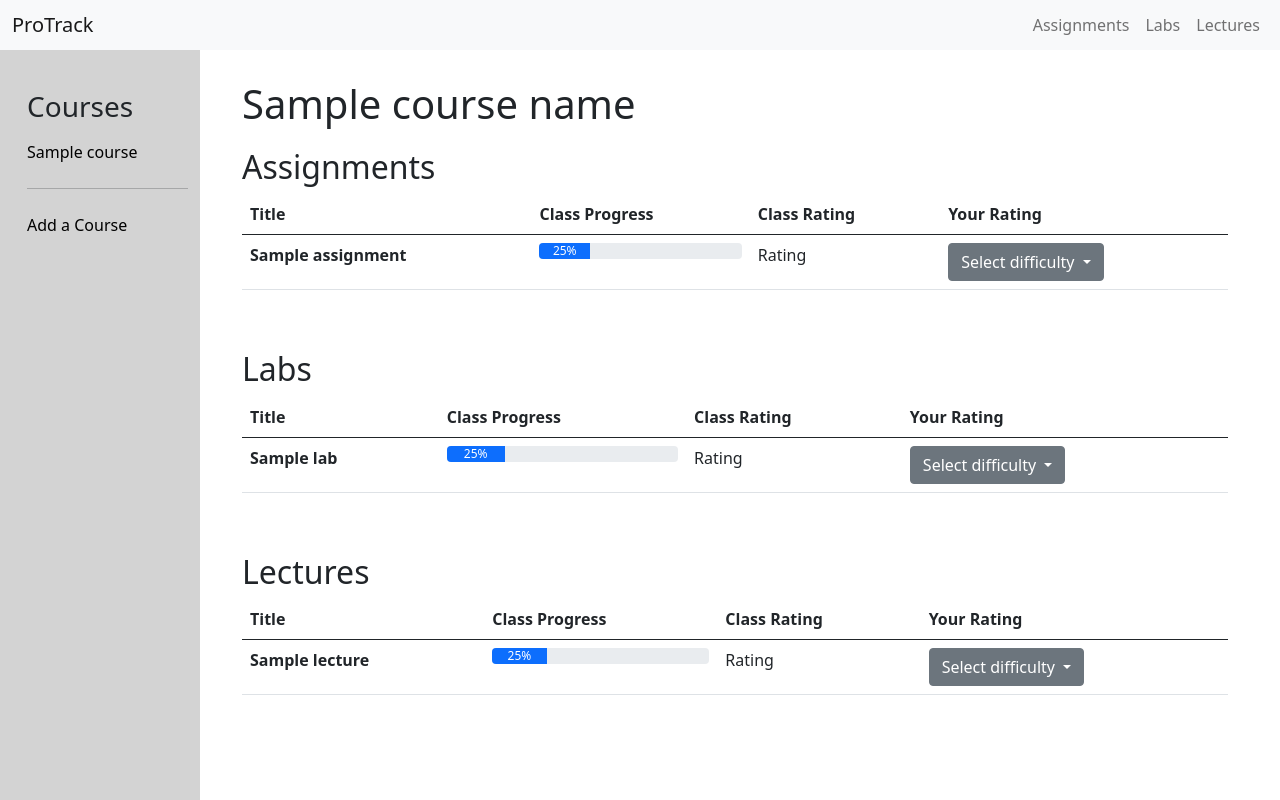
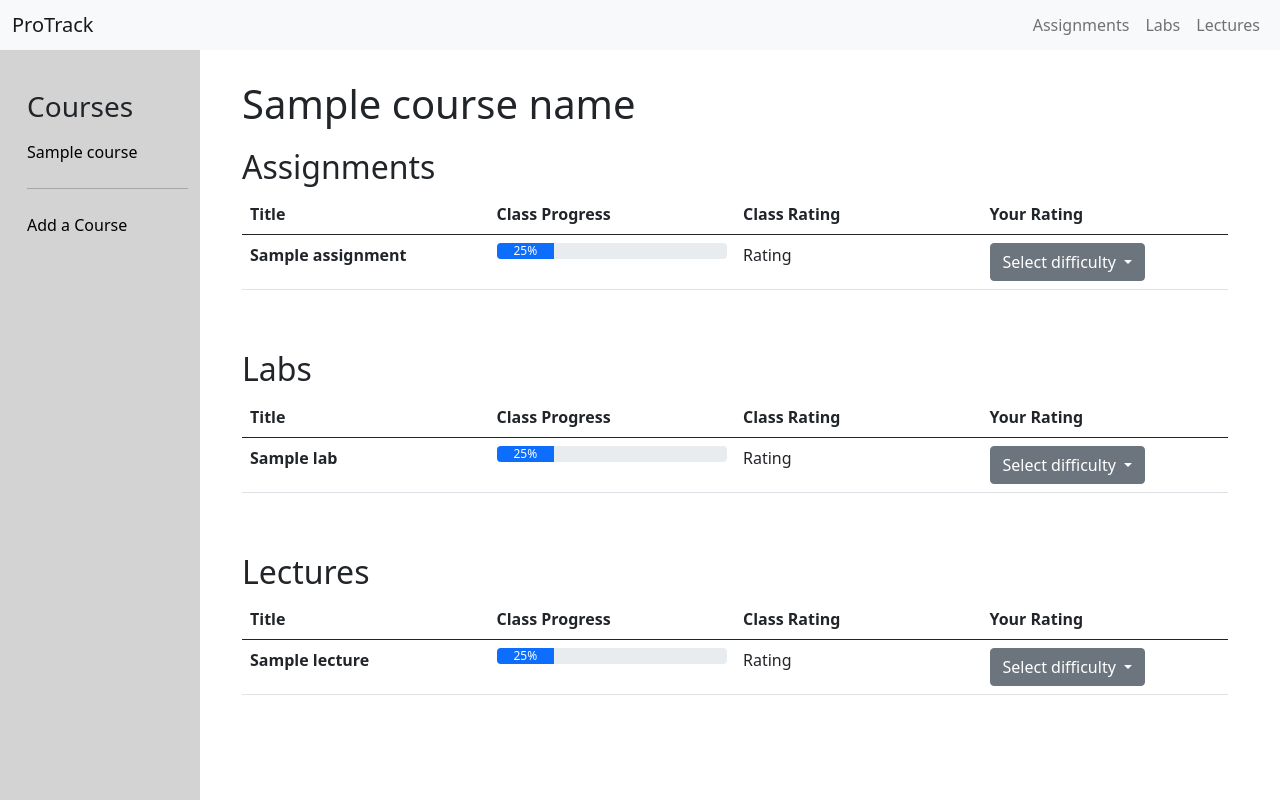
Before and after one commit to annegu/TravelBud, a Flask app: template templates/coursePage.html in a window 1280 px wide. Run offline with Flask 2, Linux system fonts and the light colour scheme; the template is opened without the code that fills it: most values are stand-ins (such as "Sample title", 1, 10 or a date in 2020); some libraries are stand-ins or nearby versions.

Commit message:
consistent table width
consistent table width

```diff
--- a/static/style.css
+++ b/static/style.css
@@ -8,6 +8,10 @@ body {
 
 .sidebar-title{
     margin-top: 50px;
+}
+
+.table {
+    table-layout: fixed;
 }
 
 .navbar-fixed-left {
```
